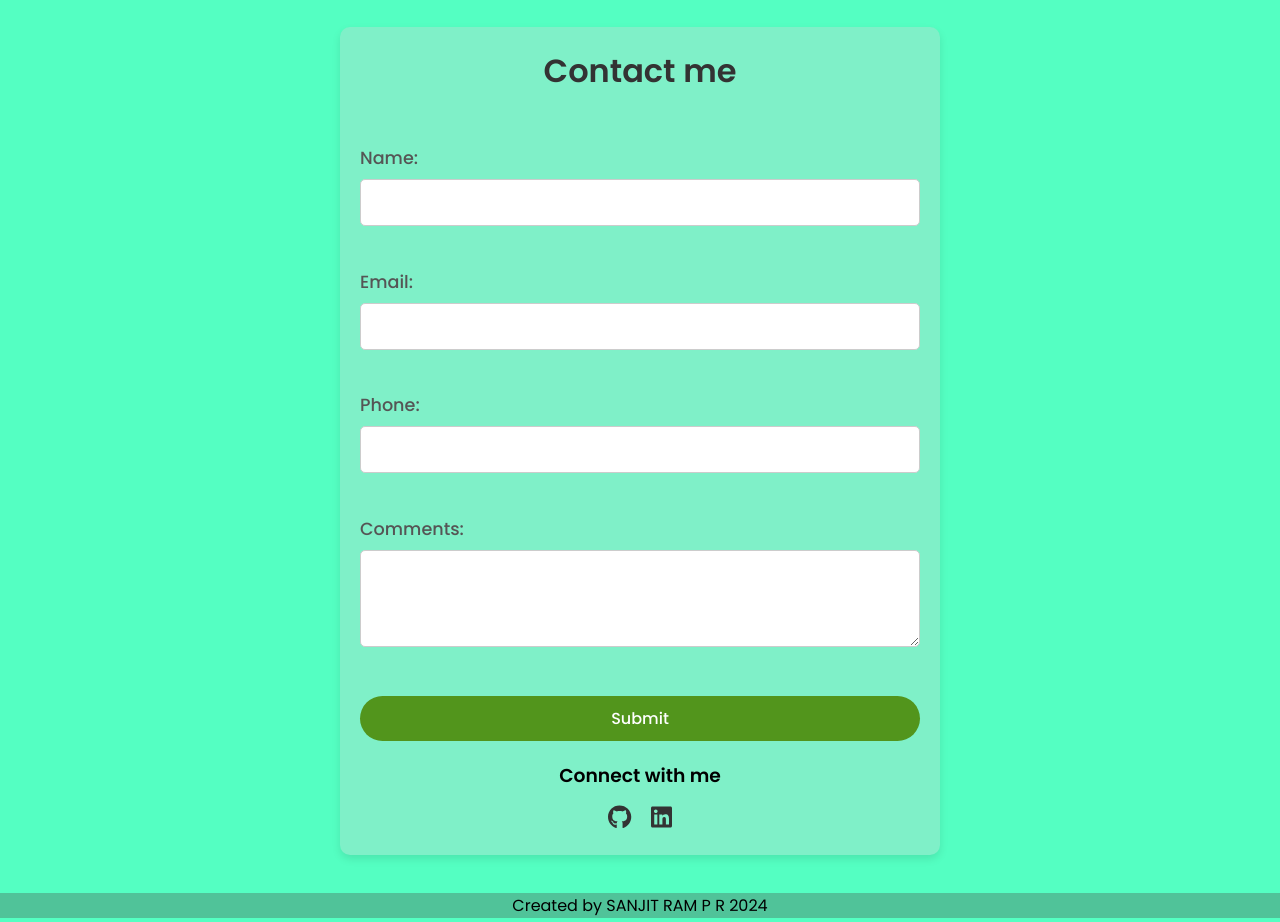
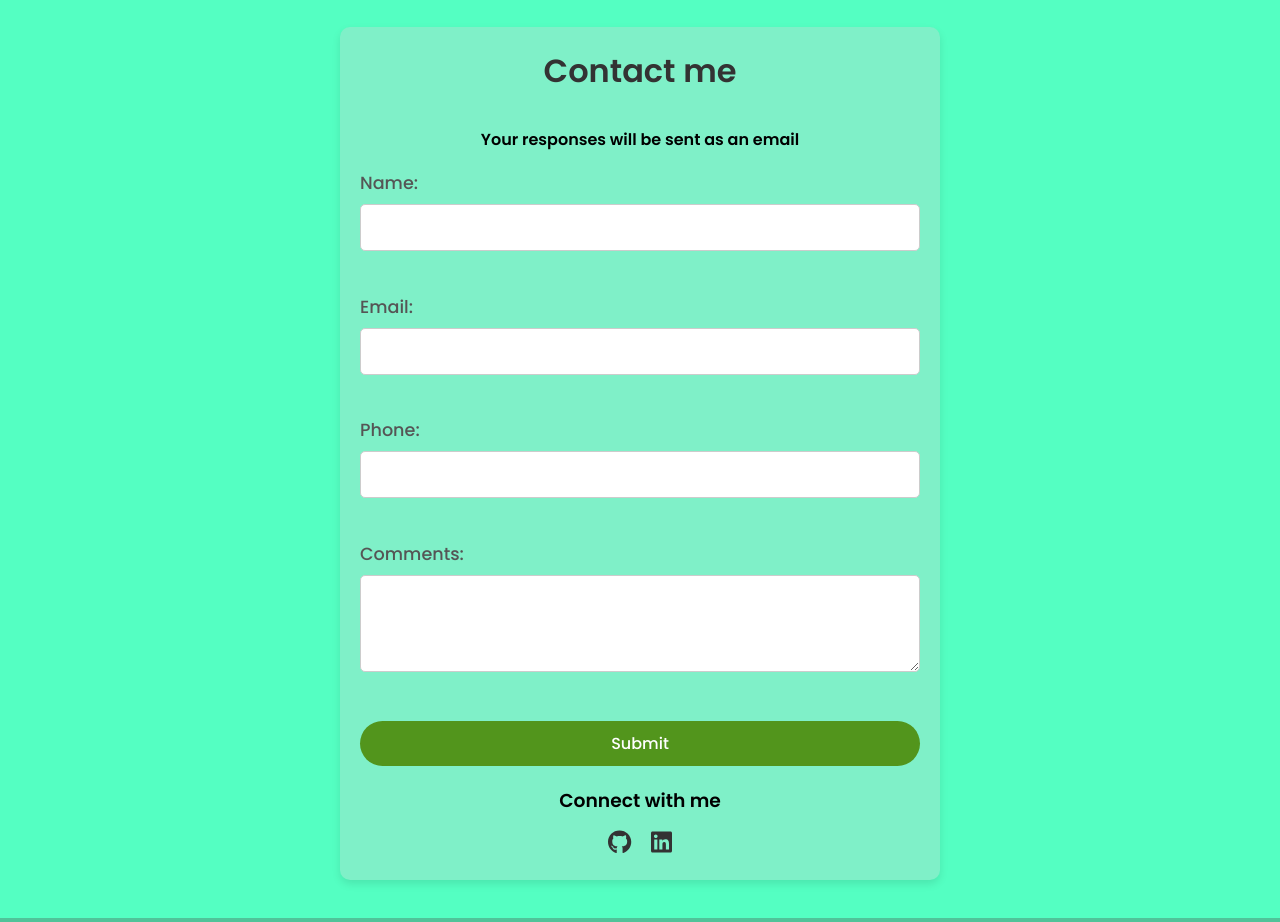
Before and after one commit to sanjitram/personal_portfolio, a React (Create React App) app: page / in a window 1280 px wide. Shown: the part 2260-3182 px from the top of the page. Built offline with nearby package versions, Linux system fonts and the light colour scheme.

Commit message:
Update Form.jsx

```diff
--- a/src/components/form/Form.jsx
+++ b/src/components/form/Form.jsx
@@ -27,6 +27,7 @@ const Form = () => {
   return (
     <div id="contact">
       <h2>Contact me</h2>
+      <h4>Your responses will be sent as an email</h4>
       <form id="conform" ref={form} onSubmit={sendEmail}>
         <label htmlFor="name">Name:</label>
         <input type="text" id="name" name="your_name" required /><br />
```
